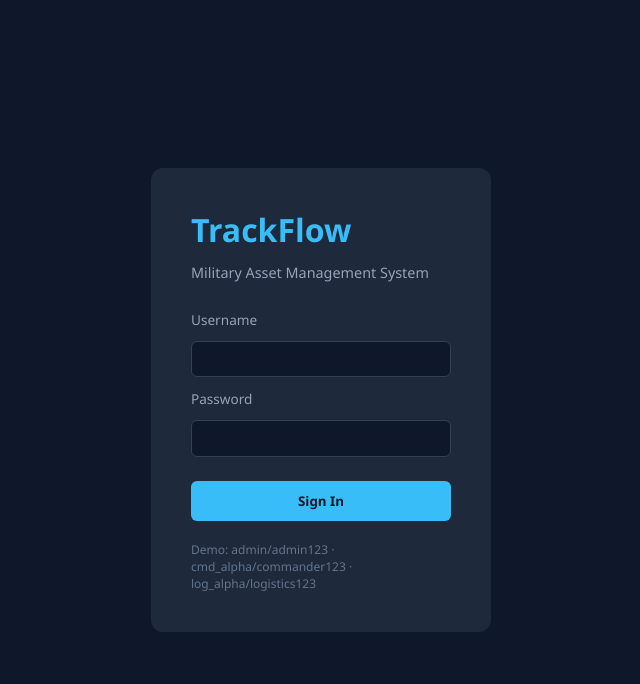
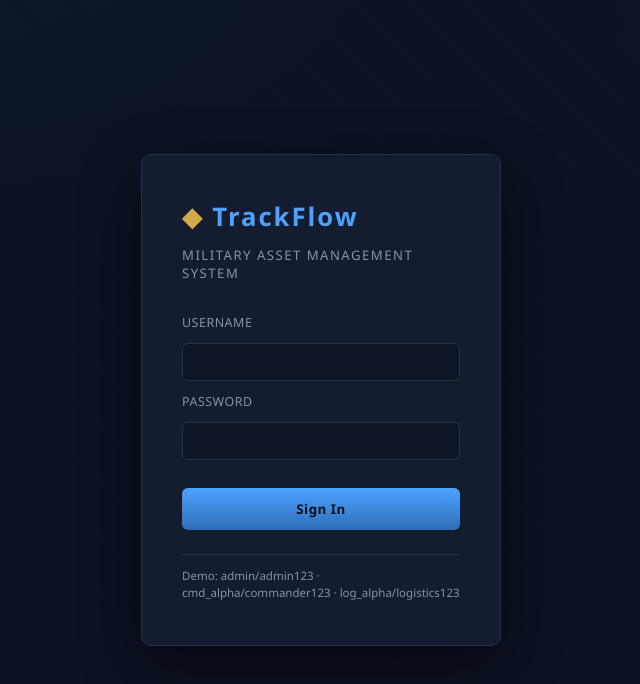
Before and after one commit to Sripadma06/trackflow, a React (Vite) app in the folder trackflow-frontend/: page /login in a window 1280 px wide. Shown: the top 684 px of the page, without its empty margins (319-959 px from the left). Built offline with nearby package versions, Linux system fonts and the light colour scheme; no server answers.

Commit message:
Refactor CSS with variables and layout improvements
Refactor styles for login page, navbar, and dashboard metrics. Introduce CSS variables for colors and improve layout.

```diff
--- a/trackflow-frontend/src/styles.css
+++ b/trackflow-frontend/src/styles.css
@@ -1,47 +1,204 @@
+:root {
+  --bg: #0b1220;
+  --panel: #141d2f;
+  --panel-2: #1a2438;
+  --border: #263248;
+  --text: #e6ecf5;
+  --muted: #8593ab;
+  --accent: #4ea1ff;
+  --accent-dim: #2d6fb8;
+  --gold: #d4a94a;
+  --danger: #ef4444;
+  --success: #34d399;
+  --radius: 10px;
+}
+
 * { box-sizing: border-box; }
-body { margin: 0; font-family: 'Segoe UI', Roboto, Arial, sans-serif; background: #0f172a; color: #e2e8f0; }
+body {
+  margin: 0;
+  font-family: 'Segoe UI', Roboto, Arial, sans-serif;
+  background:
+    radial-gradient(1200px 600px at 10% -10%, #12203a 0%, transparent 60%),
+    radial-gradient(1000px 500px at 100% 0%, #0f1a2c 0%, transparent 55%),
+    var(--bg);
+  color: var(--text);
+}
 
-.login-page { display: flex; align-items: center; justify-content: center; height: 100vh; background: #0f172a; }
-.login-card { background: #1e293b; padding: 2.5rem; border-radius: 12px; width: 340px; display: flex; flex-direction: column; gap: 0.75rem; }
-.login-card h1 { margin: 0; color: #38bdf8; }
-.subtitle { margin: 0 0 1rem; color: #94a3b8; font-size: 0.9rem; }
-.login-card label { font-size: 0.85rem; color: #94a3b8; }
-.login-card input { padding: 0.6rem; border-radius: 6px; border: 1px solid #334155; background: #0f172a; color: #e2e8f0; }
-.login-card button { margin-top: 0.75rem; padding: 0.7rem; border: none; border-radius: 6px; background: #38bdf8; color: #0f172a; font-weight: 600; cursor: pointer; }
-.hint { font-size: 0.75rem; color: #64748b; margin-top: 0.5rem; }
-.error { background: #7f1d1d; color: #fecaca; padding: 0.5rem; border-radius: 6px; font-size: 0.85rem; }
+/* ---------- LOGIN ---------- */
+.login-page {
+  display: flex; align-items: center; justify-content: center;
+  height: 100vh;
+  background:
+    linear-gradient(180deg, rgba(11,18,32,0.6), rgba(11,18,32,0.95)),
+    repeating-linear-gradient(45deg, #0e1626 0 2px, transparent 2px 40px);
+}
+.login-card {
+  background: var(--panel);
+  border: 1px solid var(--border);
+  padding: 2.75rem 2.5rem;
+  border-radius: var(--radius);
+  width: 360px;
+  display: flex; flex-direction: column; gap: 0.75rem;
+  box-shadow: 0 20px 60px rgba(0,0,0,0.45);
+}
+.login-card h1 {
+  margin: 0;
+  color: var(--accent);
+  letter-spacing: 2px;
+  font-size: 1.6rem;
+}
+.login-card h1::before {
+  content: "◆ ";
+  color: var(--gold);
+}
+.subtitle {
+  margin: 0 0 1.25rem;
+  color: var(--muted);
+  font-size: 0.82rem;
+  text-transform: uppercase;
+  letter-spacing: 1.5px;
+}
+.login-card label { font-size: 0.78rem; color: var(--muted); text-transform: uppercase; letter-spacing: 0.5px; }
+.login-card input {
+  padding: 0.65rem 0.75rem; border-radius: 6px;
+  border: 1px solid var(--border); background: #0e1626; color: var(--text);
+  outline: none; transition: border-color 0.15s;
+}
+.login-card input:focus { border-color: var(--accent); }
+.login-card button {
+  margin-top: 1rem; padding: 0.75rem;
+  border: none; border-radius: 6px;
+  background: linear-gradient(180deg, var(--accent), var(--accent-dim));
+  color: #06111f; font-weight: 700; letter-spacing: 0.5px;
+  cursor: pointer; transition: filter 0.15s;
+}
+.login-card button:hover { filter: brightness(1.08); }
+.hint { font-size: 0.72rem; color: var(--muted); margin-top: 0.75rem; line-height: 1.5; border-top: 1px solid var(--border); padding-top: 0.75rem; }
+.error {
+  background: rgba(239,68,68,0.12); border: 1px solid rgba(239,68,68,0.4);
+  color: #fca5a5; padding: 0.55rem 0.7rem; border-radius: 6px; font-size: 0.82rem;
+}
 
-.navbar { display: flex; align-items: center; justify-content: space-between; padding: 1rem 2rem; background: #1e293b; border-bottom: 1px solid #334155; }
-.navbar-brand { font-weight: 700; color: #38bdf8; font-size: 1.2rem; }
-.navbar-links { display: flex; gap: 1.5rem; }
-.navbar-links a { color: #94a3b8; text-decoration: none; }
-.navbar-links a.active { color: #38bdf8; }
-.navbar-user { display: flex; align-items: center; gap: 1rem; font-size: 0.85rem; color: #94a3b8; }
-.navbar-user button { background: #334155; border: none; color: #e2e8f0; padding: 0.4rem 0.8rem; border-radius: 6px; cursor: pointer; }
+/* ---------- NAVBAR ---------- */
+.navbar {
+  display: flex; align-items: center; justify-content: space-between;
+  padding: 0.9rem 2rem;
+  background: rgba(20,29,47,0.9);
+  backdrop-filter: blur(6px);
+  border-bottom: 1px solid var(--border);
+  position: sticky; top: 0; z-index: 10;
+}
+.navbar-brand { font-weight: 800; color: var(--accent); font-size: 1.15rem; letter-spacing: 1.5px; }
+.navbar-brand::before { content: "◆ "; color: var(--gold); }
+.navbar-links { display: flex; gap: 2rem; }
+.navbar-links a {
+  color: var(--muted); text-decoration: none; font-size: 0.88rem;
+  text-transform: uppercase; letter-spacing: 0.5px;
+  padding-bottom: 0.3rem; border-bottom: 2px solid transparent;
+  transition: color 0.15s, border-color 0.15s;
+}
+.navbar-links a:hover { color: var(--text); }
+.navbar-links a.active { color: var(--accent); border-bottom-color: var(--accent); }
+.navbar-user { display: flex; align-items: center; gap: 1rem; font-size: 0.8rem; color: var(--muted); }
+.navbar-user span { padding: 0.3rem 0.7rem; background: var(--panel-2); border-radius: 20px; border: 1px solid var(--border); }
+.navbar-user button {
+  background: transparent; border: 1px solid var(--border); color: var(--text);
+  padding: 0.4rem 0.9rem; border-radius: 6px; cursor: pointer; transition: border-color 0.15s;
+}
+.navbar-user button:hover { border-color: var(--accent); }
 
-.page { padding: 2rem; max-width: 1100px; margin: 0 auto; }
-.page h2 { color: #f1f5f9; }
+/* ---------- PAGE / LAYOUT ---------- */
+.page { padding: 2rem 2.5rem; max-width: 1200px; margin: 0 auto; }
+.page h2 {
+  color: var(--text); font-size: 1.4rem; letter-spacing: 0.5px;
+  margin-bottom: 1.5rem;
+  border-left: 3px solid var(--gold); padding-left: 0.75rem;
+}
 
 .filters { display: flex; gap: 0.75rem; margin-bottom: 1.5rem; flex-wrap: wrap; }
-.filters select, .filters input { padding: 0.5rem; border-radius: 6px; border: 1px solid #334155; background: #1e293b; color: #e2e8f0; }
+.filters select, .filters input {
+  padding: 0.55rem 0.7rem; border-radius: 6px;
+  border: 1px solid var(--border); background: var(--panel); color: var(--text);
+  font-size: 0.85rem;
+}
 
-.inline-form { display: flex; gap: 0.75rem; margin-bottom: 1.5rem; flex-wrap: wrap; align-items: center; background: #1e293b; padding: 1rem; border-radius: 8px; }
-.inline-form select, .inline-form input { padding: 0.5rem; border-radius: 6px; border: 1px solid #334155; background: #0f172a; color: #e2e8f0; }
-.inline-form button { padding: 0.5rem 1rem; border: none; border-radius: 6px; background: #38bdf8; color: #0f172a; font-weight: 600; cursor: pointer; }
+.inline-form {
+  display: flex; gap: 0.75rem; margin-bottom: 1.5rem; flex-wrap: wrap; align-items: center;
+  background: var(--panel); border: 1px solid var(--border);
+  padding: 1.1rem; border-radius: var(--radius);
+}
+.inline-form select, .inline-form input {
+  padding: 0.55rem 0.7rem; border-radius: 6px;
+  border: 1px solid var(--border); background: #0e1626; color: var(--text); font-size: 0.85rem;
+}
+.inline-form button {
+  padding: 0.55rem 1.2rem; border: none; border-radius: 6px;
+  background: linear-gradient(180deg, var(--accent), var(--accent-dim));
+  color: #06111f; font-weight: 700; cursor: pointer; letter-spacing: 0.3px;
+}
+.inline-form button:hover { filter: brightness(1.08); }
 
-.metrics-grid { display: grid; grid-template-columns: repeat(auto-fit, minmax(160px, 1fr)); gap: 1rem; }
-.metric-card { background: #1e293b; padding: 1.25rem; border-radius: 10px; text-align: center; }
-.metric-card.clickable { cursor: pointer; border: 1px solid #38bdf8; }
-.metric-label { color: #94a3b8; font-size: 0.85rem; }
-.metric-value { font-size: 2rem; font-weight: 700; color: #f1f5f9; margin-top: 0.4rem; }
-.metric-sub { font-size: 0.7rem; color: #64748b; margin-top: 0.2rem; }
+/* ---------- DASHBOARD METRICS ---------- */
+.metrics-grid { display: grid; grid-template-columns: repeat(auto-fit, minmax(170px, 1fr)); gap: 1rem; }
+.metric-card {
+  background: var(--panel); border: 1px solid var(--border); border-radius: var(--radius);
+  padding: 1.4rem 1.1rem; text-align: left; position: relative; overflow: hidden;
+}
+.metric-card::before {
+  content: ""; position: absolute; left: 0; top: 0; bottom: 0; width: 3px;
+  background: var(--accent-dim);
+}
+.metric-card.clickable { cursor: pointer; transition: transform 0.15s, border-color 0.15s; }
+.metric-card.clickable:hover { transform: translateY(-2px); border-color: var(--accent); }
+.metric-card.clickable::before { background: var(--gold); }
+.metric-label {
+  color: var(--muted); font-size: 0.75rem; text-transform: uppercase; letter-spacing: 0.8px;
+}
+.metric-value {
+  font-size: 2.1rem; font-weight: 800; color: var(--text); margin-top: 0.5rem;
+  font-variant-numeric: tabular-nums;
+}
+.metric-sub { font-size: 0.68rem; color: var(--gold); margin-top: 0.3rem; letter-spacing: 0.3px; }
 
-.modal-backdrop { position: fixed; inset: 0; background: rgba(0,0,0,0.6); display: flex; align-items: center; justify-content: center; }
-.modal { background: #1e293b; padding: 2rem; border-radius: 10px; min-width: 300px; }
-.modal button { margin-top: 1rem; padding: 0.5rem 1rem; border: none; border-radius: 6px; background: #38bdf8; color: #0f172a; cursor: pointer; }
+.modal-backdrop {
+  position: fixed; inset: 0; background: rgba(6,11,20,0.75);
+  display: flex; align-items: center; justify-content: center; backdrop-filter: blur(2px);
+}
+.modal {
+  background: var(--panel); border: 1px solid var(--border);
+  padding: 2rem; border-radius: var(--radius); min-width: 320px;
+  box-shadow: 0 20px 60px rgba(0,0,0,0.5);
+}
+.modal h3 { margin-top: 0; color: var(--accent); letter-spacing: 0.5px; }
+.modal p { display: flex; justify-content: space-between; color: var(--muted); font-size: 0.9rem; }
+.modal p strong { color: var(--text); }
+.modal button {
+  margin-top: 1rem; padding: 0.55rem 1.1rem; border: none; border-radius: 6px;
+  background: var(--panel-2); border: 1px solid var(--border); color: var(--text); cursor: pointer;
+}
 
-table { width: 100%; border-collapse: collapse; background: #1e293b; border-radius: 8px; overflow: hidden; }
-th, td { padding: 0.7rem 1rem; text-align: left; border-bottom: 1px solid #334155; font-size: 0.9rem; }
-th { color: #94a3b8; font-weight: 600; }
+/* ---------- TABLES ---------- */
+table { width: 100%; border-collapse: collapse; background: var(--panel); border: 1px solid var(--border); border-radius: var(--radius); overflow: hidden; }
+th, td { padding: 0.75rem 1.1rem; text-align: left; font-size: 0.86rem; }
+th {
+  color: var(--muted); font-weight: 600; text-transform: uppercase; font-size: 0.72rem; letter-spacing: 0.6px;
+  background: var(--panel-2); border-bottom: 1px solid var(--border);
+}
+td { border-bottom: 1px solid var(--border); }
 tr:last-child td { border-bottom: none; }
+tbody tr:hover td { background: rgba(78,161,255,0.05); }
+
+.status-badge {
+  display: inline-block; padding: 0.2rem 0.65rem; border-radius: 20px;
+  font-size: 0.72rem; font-weight: 700; letter-spacing: 0.4px; text-transform: uppercase;
+}
+.status-badge.assigned { background: rgba(78,161,255,0.15); color: var(--accent); border: 1px solid rgba(78,161,255,0.4); }
+.status-badge.expended { background: rgba(212,169,74,0.15); color: var(--gold); border: 1px solid rgba(212,169,74,0.4); }
+
+table button {
+  padding: 0.35rem 0.8rem; border: 1px solid var(--border); border-radius: 6px;
+  background: var(--panel-2); color: var(--text); cursor: pointer; font-size: 0.78rem;
+}
+table button:hover { border-color: var(--accent); color: var(--accent); }
+
 button { font-family: inherit; }
```
